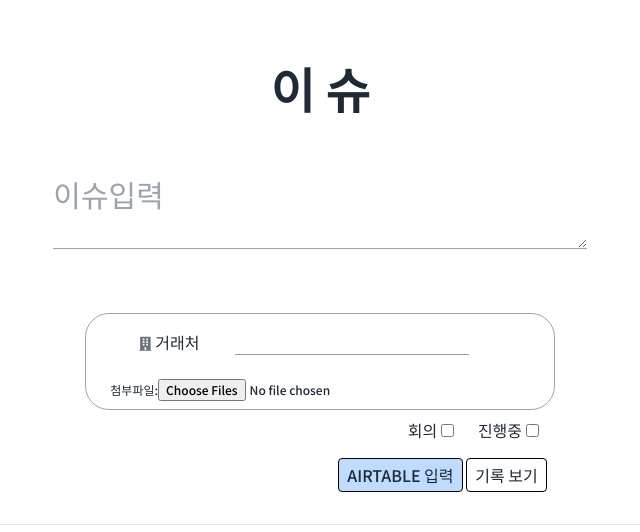
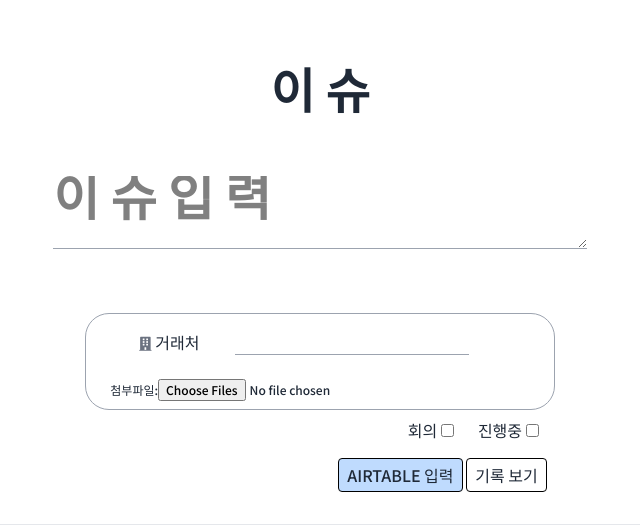
Before and after one commit to vincent0122/pythonSheet, a Django app: template templates/issues/issue_create.html in a window 1280 px wide. Shown: the part 64-596 px from the top of the page, without its empty margins (320-960 px from the left). Run offline with Django 3.2, Linux system fonts and the light colour scheme; the template is opened without the code that fills it: values that come from a table or form of the project are taken from there, others are empty; the visitor is signed in with stand-in values (Sample User, id 1); style sheets or scripts are compiled from the project's sources; some libraries are stand-ins or nearby versions.

Commit message:
placeholder

```diff
--- a/templates/issues/issue_create.html
+++ b/templates/issues/issue_create.html
@@ -6,12 +6,21 @@
 
 {% block content %}
 
+<style>
+ textarea::placeholder {
+        color: gray;
+        font-weight: bold;
+		font-size: 50px;
+        opacity: 4;
+      }
+</style>
+
 <form method="post" enctype="multipart/form-data">
 	{% csrf_token %}
 <div class="container lg:w-5/12 mx-auto">
   <div class="flex flex-col text-center text-3xl h-1/2 mt-32">
 	<span class="text-5xl font-bold">이 슈</span>
-	<textarea class="text-3xl w-full mt-16 border-b border-gray-400 h-auto" placeholder="이슈입력" type="text" name="issue" row="5"></textarea>
+	<textarea class="w-full mt-16 border-b border-gray-400 h-auto" placeholder="이 슈 입 력" type="text" name="issue" row="5"></textarea>
   </div>
 
 <div class="flex flex-col mx-8 mt-16 border border-gray-400 rounded-xl">
```
